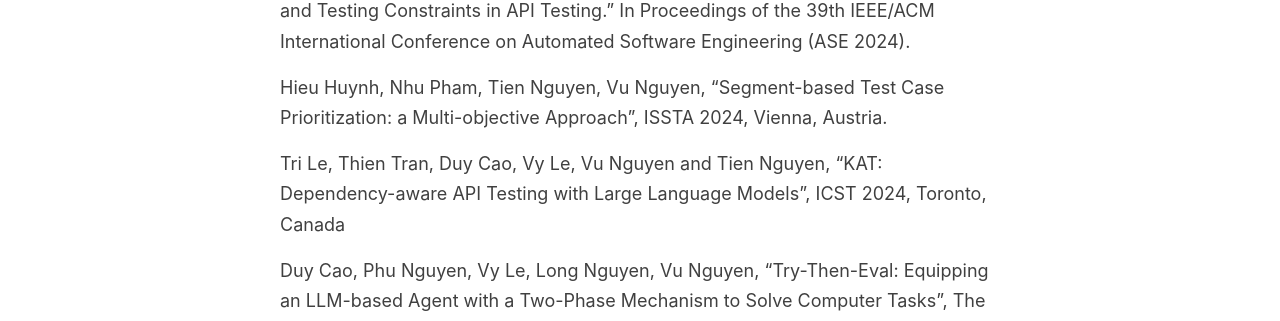
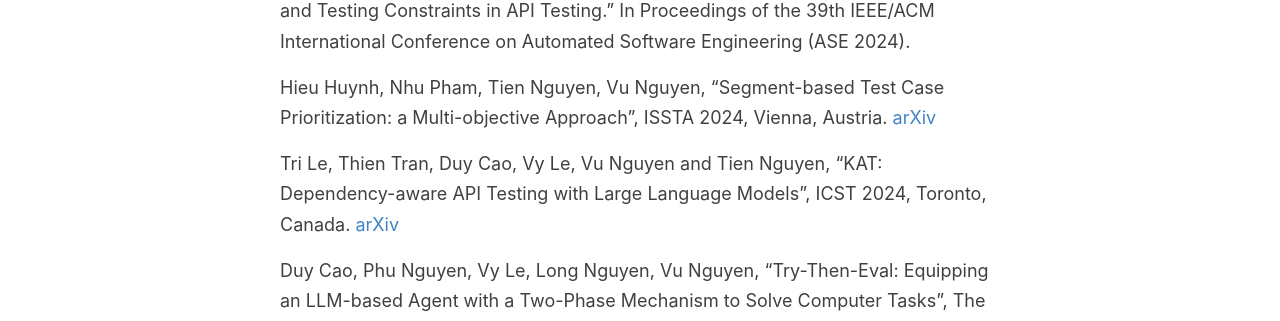
Before and after one commit to vuqngit/vuqngit.github.io, a Jekyll site: the page built from _pages/publications.md, in a window 1280 px wide and 900 px high. Shown: the part 333-654 px from the top of the window. Built offline with Jekyll 4.4.1, drawn with Linux system fonts in a browser that asks for light colours.

Commit message:
Update publications.md

```diff
--- a/_pages/publications.md
+++ b/_pages/publications.md
@@ -8,9 +8,9 @@ Hieu Huynh, Quoc-Tri Le, Vu Nguyen, and Tien Nguyen. "A DOM-structural cohesion
 
 Hieu Huynh, Quoc-Tri Le, Tien N. Nguyen, and Vu Nguyen. "Using LLM for Mining and Testing Constraints in API Testing." In Proceedings of the 39th IEEE/ACM International Conference on Automated Software Engineering (ASE 2024).
 
-Hieu Huynh, Nhu Pham, Tien Nguyen, Vu Nguyen, "Segment-based Test Case Prioritization: a Multi-objective   Approach", ISSTA 2024, Vienna, Austria.
+Hieu Huynh, Nhu Pham, Tien Nguyen, Vu Nguyen, "Segment-based Test Case Prioritization: a Multi-objective   Approach", ISSTA 2024, Vienna, Austria. [arXiv](https://arxiv.org/pdf/2408.0705)
 
-Tri Le, Thien Tran, Duy Cao, Vy Le, Vu Nguyen and Tien Nguyen, "KAT: Dependency-aware API Testing with Large Language Models", ICST 2024, Toronto, Canada
+Tri Le, Thien Tran, Duy Cao, Vy Le, Vu Nguyen and Tien Nguyen, "KAT: Dependency-aware API Testing with Large Language Models", ICST 2024, Toronto, Canada. [arXiv](https://arxiv.org/pdf/2407.10227)
 
 Duy Cao, Phu Nguyen, Vy Le, Long Nguyen, Vu Nguyen, "Try-Then-Eval: Equipping an LLM-based Agent with a Two-Phase Mechanism to Solve Computer Tasks", The IEEE International Conference on Systems, Man, and Cybernetics IEEE (SMC 2024), Sarawak, Malaysia.
 
```
